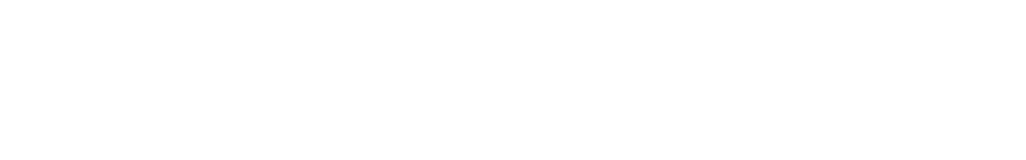
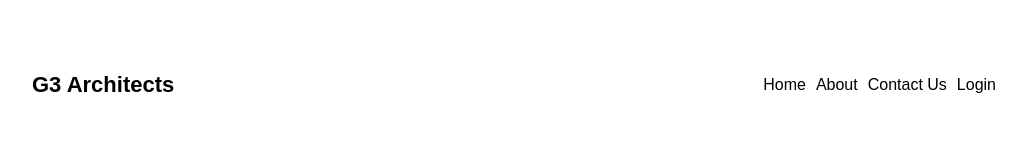
Before and after one commit to RaihanaFerdousi/G3-Architects-assignment, a plain HTML site: page index.html in a window 1280 px wide. Shown: the whole page, without its empty margins (126-1152 px from the left). Drawn offline with Linux system fonts and the light colour scheme.

Commit message:
added header menu

```diff
--- a/index.html
+++ b/index.html
@@ -3,9 +3,26 @@
 <head>
     <meta charset="UTF-8">
     <meta name="viewport" content="width=device-width, initial-scale=1.0">
-    <title>Document</title>
+    <link rel="stylesheet" href="/style.css">
+    <title>G3-Architects</title>
 </head>
 <body>
+    <header>
+        <div class="header-menu">
+            <h3>G3 Architects</h3>
+            <ul>
+                <li>Home</li>
+                <li>About</li>
+                <li>Contact Us</li>
+                <li>Login</li>
+            </ul>
+        </div>
+    </header>
+    <main>
 
+    </main>
+    <footer>
+
+    </footer>
 </body>
 </html>
--- a/style.css
+++ b/style.css
@@ -0,0 +1,20 @@
+header{
+    margin: 50px 150px;
+}
+.header-menu{
+    font-family: "Work Sans", sans-serif;
+    font-style: normal;
+    display: flex;
+    justify-content: space-between;
+    align-items: center;
+}
+
+.header-menu h3{
+    font-size: 22px;
+}
+
+.header-menu ul{
+    display: flex;
+    list-style: none;
+    gap: 10px;
+}
```
